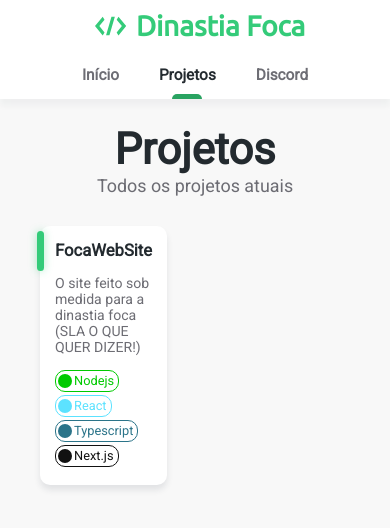
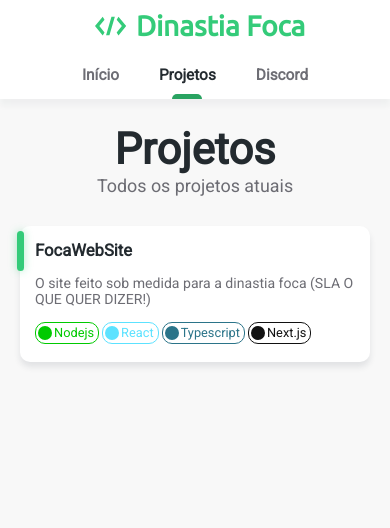
Before and after one commit to FocaEnterprises/FocaWebsite, a Next.js app: page /projetos in a window 390 px wide. Shown: the top 528 px of the page. Built offline with nearby package versions, Linux system fonts and the light colour scheme.

Commit message:
chore: Added Prohects page mobile support

```diff
--- a/src/styles/pages/Projetos.ts
+++ b/src/styles/pages/Projetos.ts
@@ -12,6 +12,10 @@ export const Panel = styled.div`
   align-items: center;
 
   margin: 25px 40px;
+
+  @media (max-width: 768px) {
+    margin: 25px 20px;
+  }
 `;
 
 export const PTitle = styled.h1`
@@ -29,6 +33,18 @@ export const ProjectsList = styled.ul`
   grid-gap: 25px;
 
   margin-top: 30px;
+
+  @media (max-width: 900px) {
+    grid-template-columns: repeat(2, 1fr);
+    grid-gap: 20px;
+  }
+
+  @media (max-width: 768px) {
+    display: flex;
+    flex-direction: column;
+
+    width: 100%;
+  }
 `;
 
 export const ProjectItem = styled.li`
```
